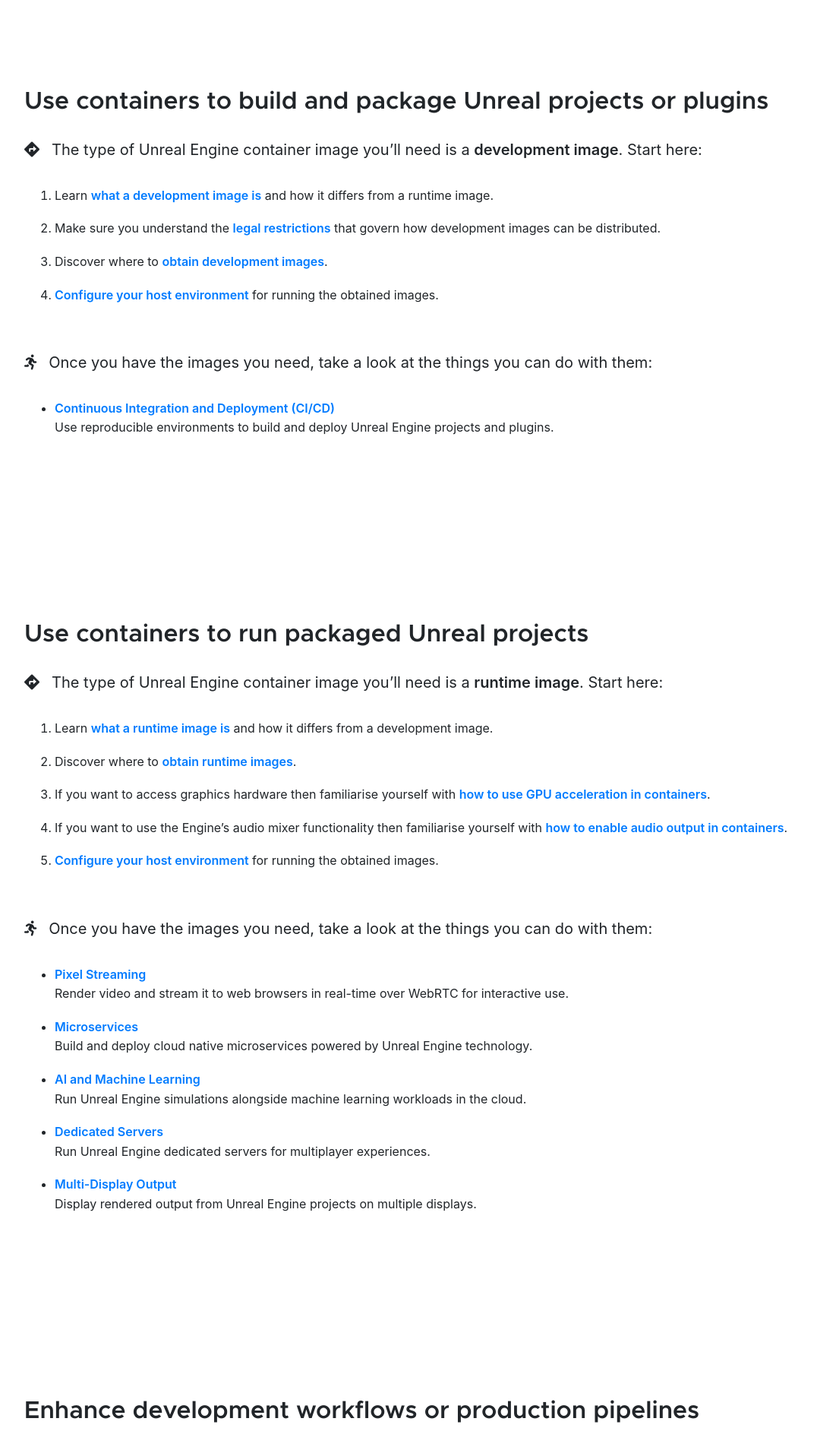
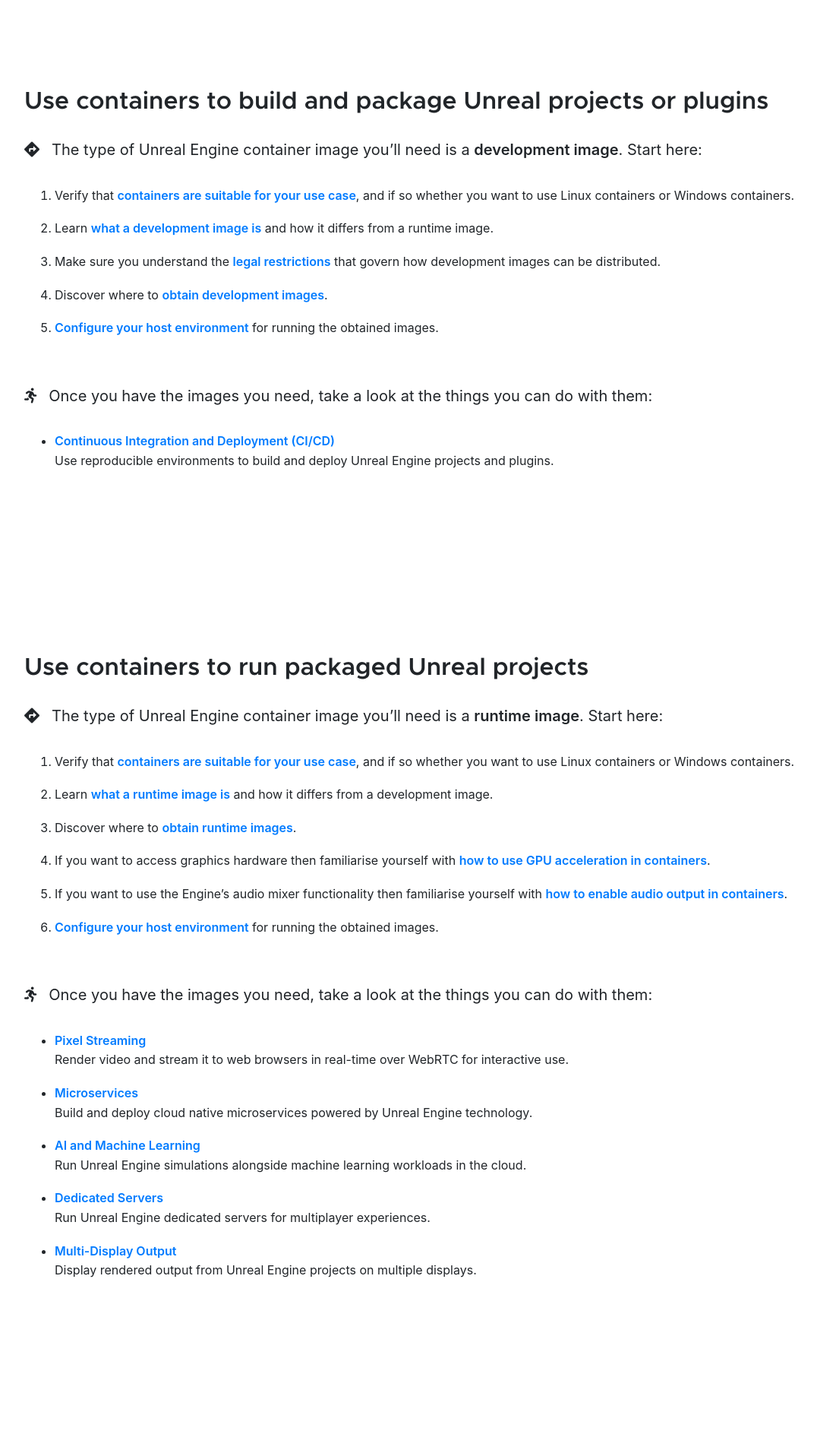
Before and after one commit to UnrealContainers/unrealcontainers.github.io, a Jekyll site: the page built from collections/_docs/preliminaries/quickstart.html, in a window 1280 px wide. Shown: the part 1193-3101 px from the top of the page at 76% size, without its empty margins (53-1129 px from the left). Built offline with Jekyll 4.4.1, drawn with Linux system fonts in a browser that asks for light colours; some of the changed text lies outside the part shown.

Commit message:
Add the Technology Selection Guide page

```diff
--- a/_data/quickstart.yml
+++ b/_data/quickstart.yml
@@ -4,6 +4,7 @@
   icon: tools
   start: &development "The type of Unreal Engine container image you'll need is a **development image**."
   steps:
+    - &technology-selection "Verify that **[containers are suitable for your use case](./technology-selection)**, and if so whether you want to use Linux containers or Windows containers."
     - &dev-definition "Learn **[what a development image is](../concepts/image-types)** and how it differs from a runtime image."
     - &dev-eula "Make sure you understand the **[legal restrictions](../obtaining-images/eula-restrictions)** that govern how development images can be distributed."
     - &dev-sources "Discover where to **[obtain development images](../obtaining-images/image-sources#sources-of-unreal-engine-development-images)**."
@@ -13,6 +14,7 @@
   icon: box
   start: "The type of Unreal Engine container image you'll need is a **runtime image**."
   steps:
+    - *technology-selection
     - "Learn **[what a runtime image is](../concepts/image-types)** and how it differs from a development image."
     - "Discover where to **[obtain runtime images](../obtaining-images/image-sources#sources-of-unreal-engine-runtime-images)**."
     - &gpu "If you want to access graphics hardware then familiarise yourself with **[how to use GPU acceleration in containers](../concepts/gpu-acceleration)**."
@@ -23,6 +25,7 @@
   icon: shipping-fast
   start: *development
   steps:
+    - *technology-selection
     - *dev-definition
     - *dev-eula
     - *dev-sources
--- a/assets/css/content.css
+++ b/assets/css/content.css
@@ -422,16 +422,28 @@
 	width: 3rem;
 }
 
-.tick-list .fa-li
+.tick-list .fa-li, .icon-advantages
 {
 	font-size: 1.25rem;
 	color: green;
 }
 
-.cross-list .fa-li
+.cross-list .fa-li, .icon-disadvantages
 {
 	font-size: 1.5rem;
 	color: red;
+}
+
+.icon-paragraph
+{
+	margin-top: 2rem;
+	display: flex;
+	flex-direction: row;
+	align-items: center;
+}
+
+.icon-paragraph .icon {
+	width: 1.75rem;
 }
 
 .button-wrapper
```
Also changed, not shown: collections/_docs/preliminaries/community-hub.md (+1 -1 lines), collections/_docs/preliminaries/support.md (+1 -1 lines), collections/_docs/preliminaries/technology-selection.md (added, +128 -0 lines).
